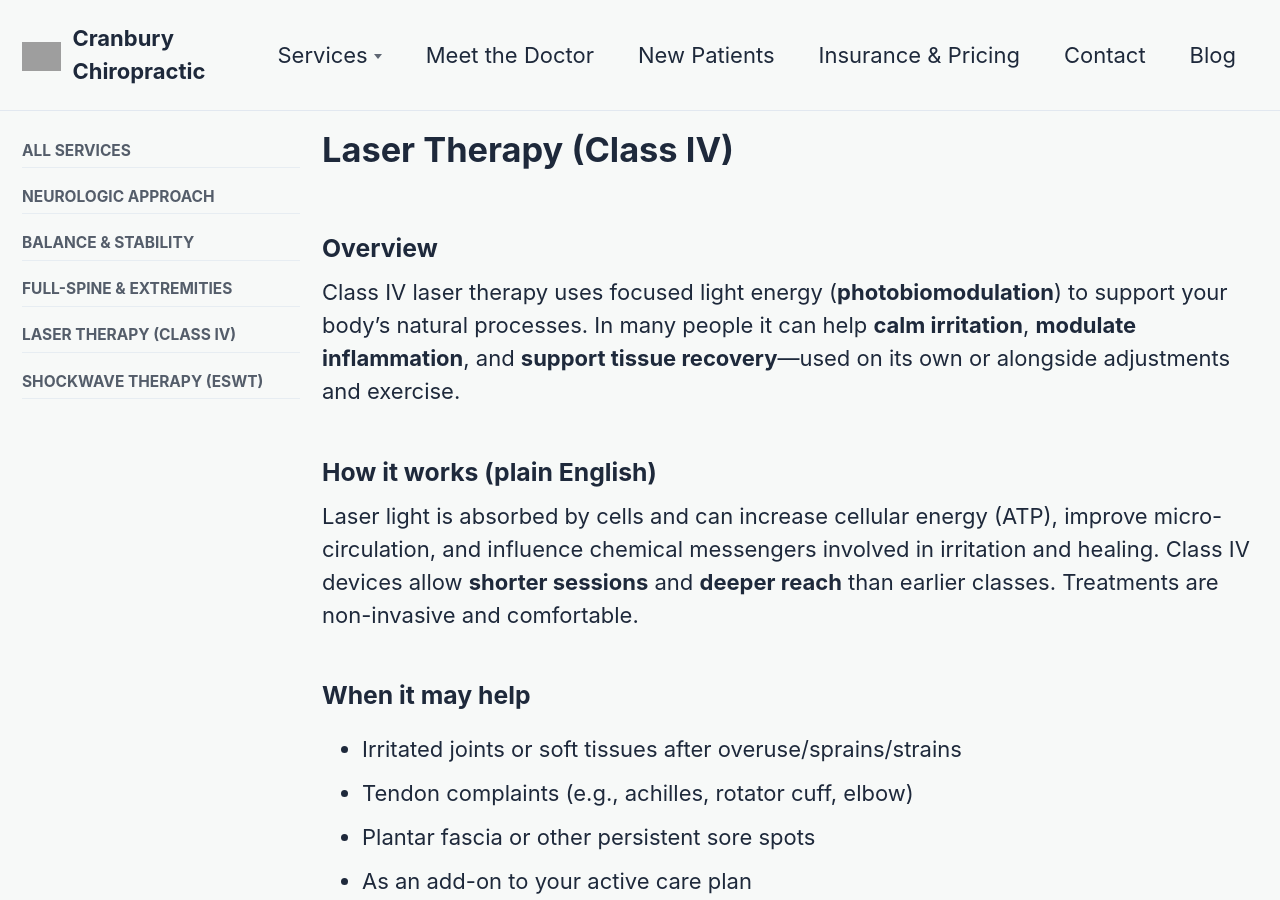
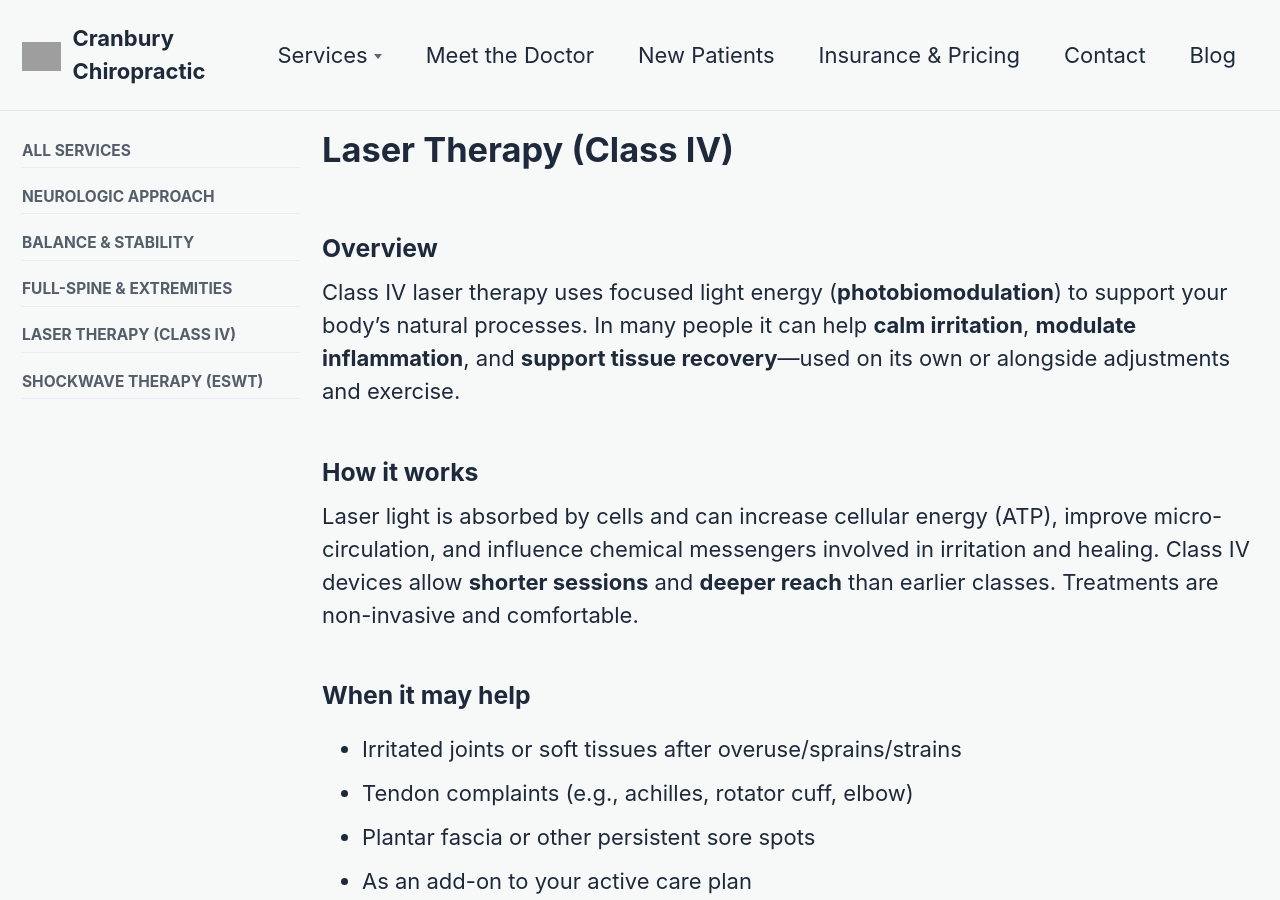
Before and after one commit to millerms/CranburyChiropractic, a Jekyll site: the page built from _pages/services/laser-therapy.md, in a window 1280 px wide and 900 px high. Built offline with Jekyll 4.4.1, drawn with Linux system fonts in a browser that asks for light colours; cached includes are drawn as plain includes; grey boxes are pictures that could not be loaded.

Commit message:
updated wording

```diff
--- a/_pages/services/laser-therapy.md
+++ b/_pages/services/laser-therapy.md
@@ -11,7 +11,7 @@ classes: wide
 ### Overview
 Class IV laser therapy uses focused light energy (**photobiomodulation**) to support your body’s natural processes. In many people it can help **calm irritation**, **modulate inflammation**, and **support tissue recovery**—used on its own or alongside adjustments and exercise.
 
-### How it works (plain English)
+### How it works
 Laser light is absorbed by cells and can increase cellular energy (ATP), improve micro-circulation, and influence chemical messengers involved in irritation and healing. Class IV devices allow **shorter sessions** and **deeper reach** than earlier classes. Treatments are non-invasive and comfortable.
 
 ### When it may help
```
